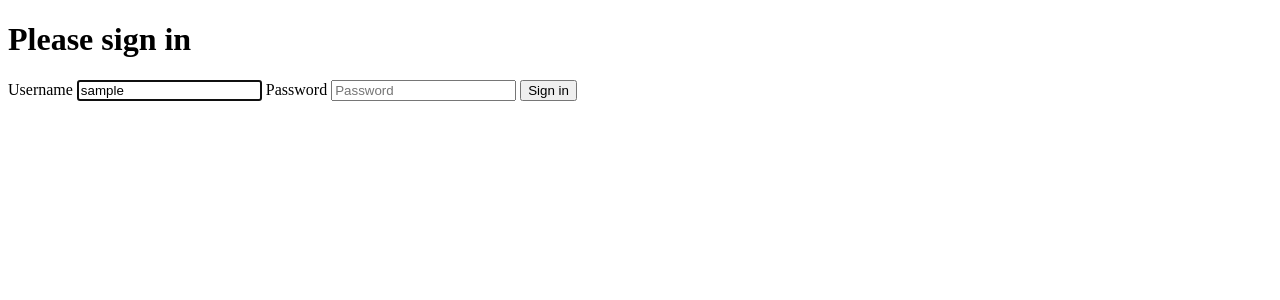
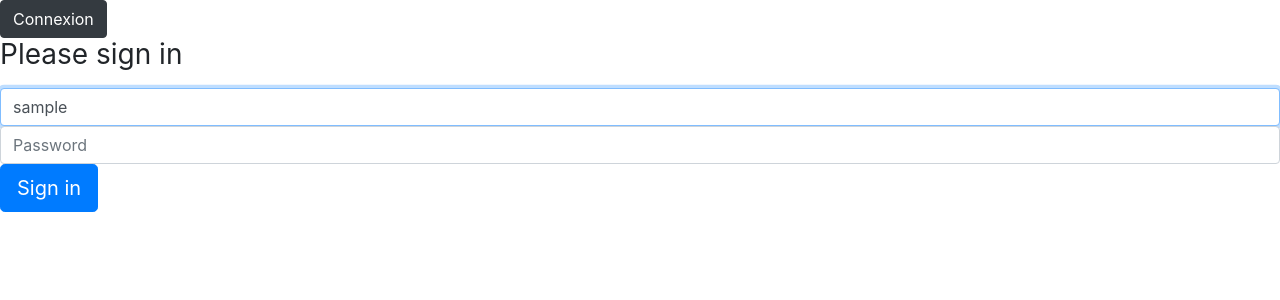
Before and after one commit to Lacouleur/Gaston-Back, a Symfony app: template website-skeleton/templates/security/login.html.twig in a window 1280 px wide. Shown: the top 300 px of the page. Run offline with Twig, Linux system fonts and the light colour scheme; the template is opened without the code that fills it: most values are stand-ins (such as "Sample title", 1, 10 or a date in 2020); some libraries are stand-ins or nearby versions.

Commit message:
Ajout interface de connexion + main

```diff
--- a/website-skeleton/templates/base.html.twig
+++ b/website-skeleton/templates/base.html.twig
@@ -3,9 +3,18 @@
     <head>
         <meta charset="UTF-8">
         <title>{% block title %}Welcome!{% endblock %}</title>
+        <link rel="stylesheet" href="https://stackpath.bootstrapcdn.com/bootstrap/4.1.3/css/bootstrap.min.css" integrity="sha384-MCw98/SFnGE8fJT3GXwEOngsV7Zt27NXFoaoApmYm81iuXoPkFOJwJ8ERdknLPMO" crossorigin="anonymous">
         {% block stylesheets %}{% endblock %}
     </head>
     <body>
+        <nav>
+            {% if not app.user %}
+                <a href="{{ path('app_login') }}" class="btn btn-dark">Connexion</a>
+            {% endif %}
+            {% if app.user %}
+                <a href="{{ path('app_logout') }}" class="btn btn-dark">Déconnexion</a>
+            {% endif %}
+        </nav>
         {% block body %}{% endblock %}
         {% block javascripts %}{% endblock %}
     </body>
```
